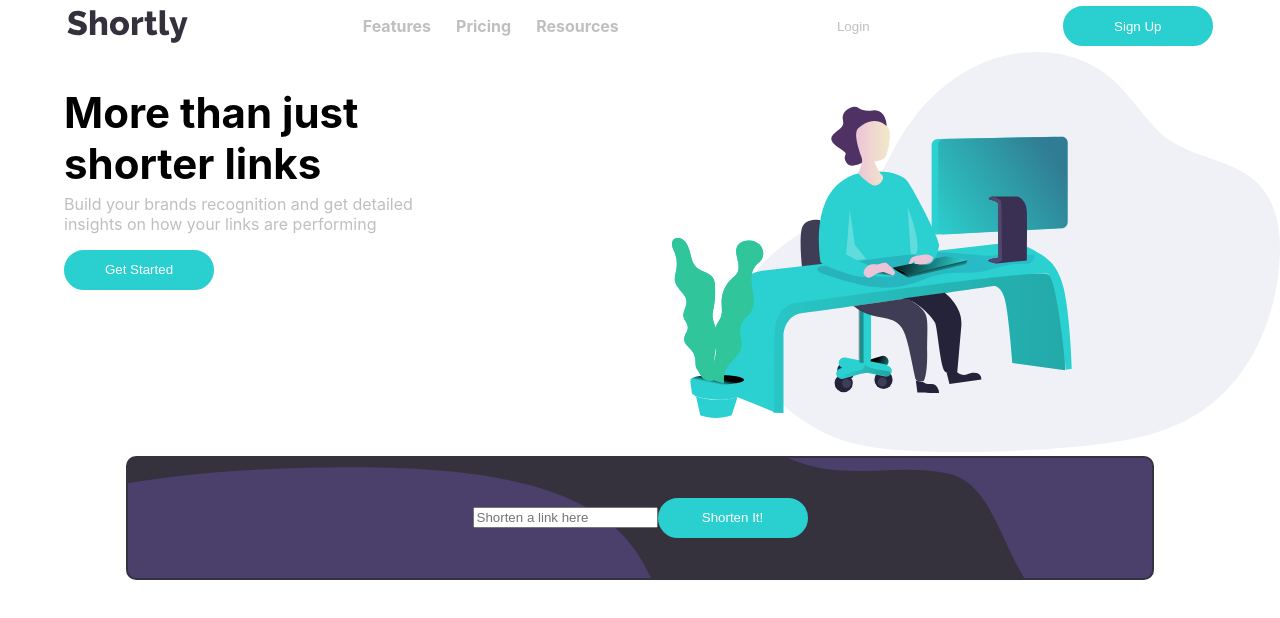
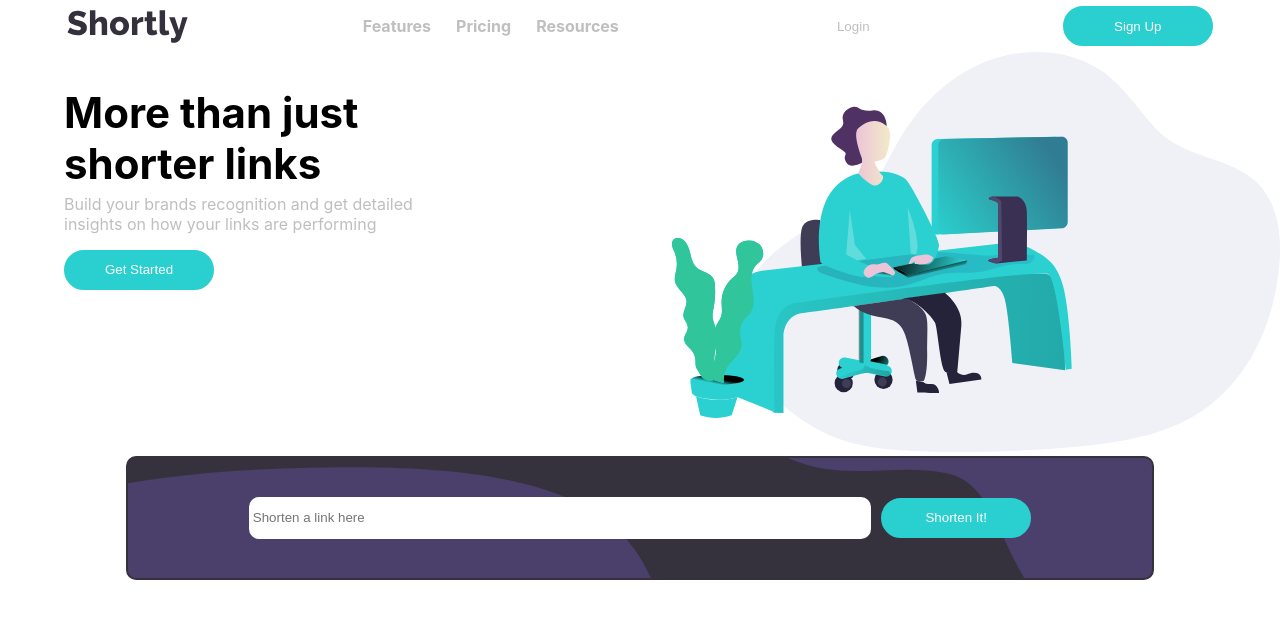
Before and after one commit to steven-mpawulo/url-shortening-page, a React (Create React App) app: page / in a window 1280 px wide. Shown: the top 618 px of the page. Built offline with nearby package versions, Linux system fonts and the light colour scheme.

Commit message:
styles input element

```diff
--- a/src/components/main/main.css
+++ b/src/components/main/main.css
@@ -48,3 +48,11 @@ h1 {
     border: 2px solid hsl(255, 11%, 22%);
     border-radius: 10px;
 }
+
+input {
+    width: 60%;
+    height: 30%;
+    margin-right: 10px;
+    border: 2px solid white;
+    border-radius: 10px;
+}
```
